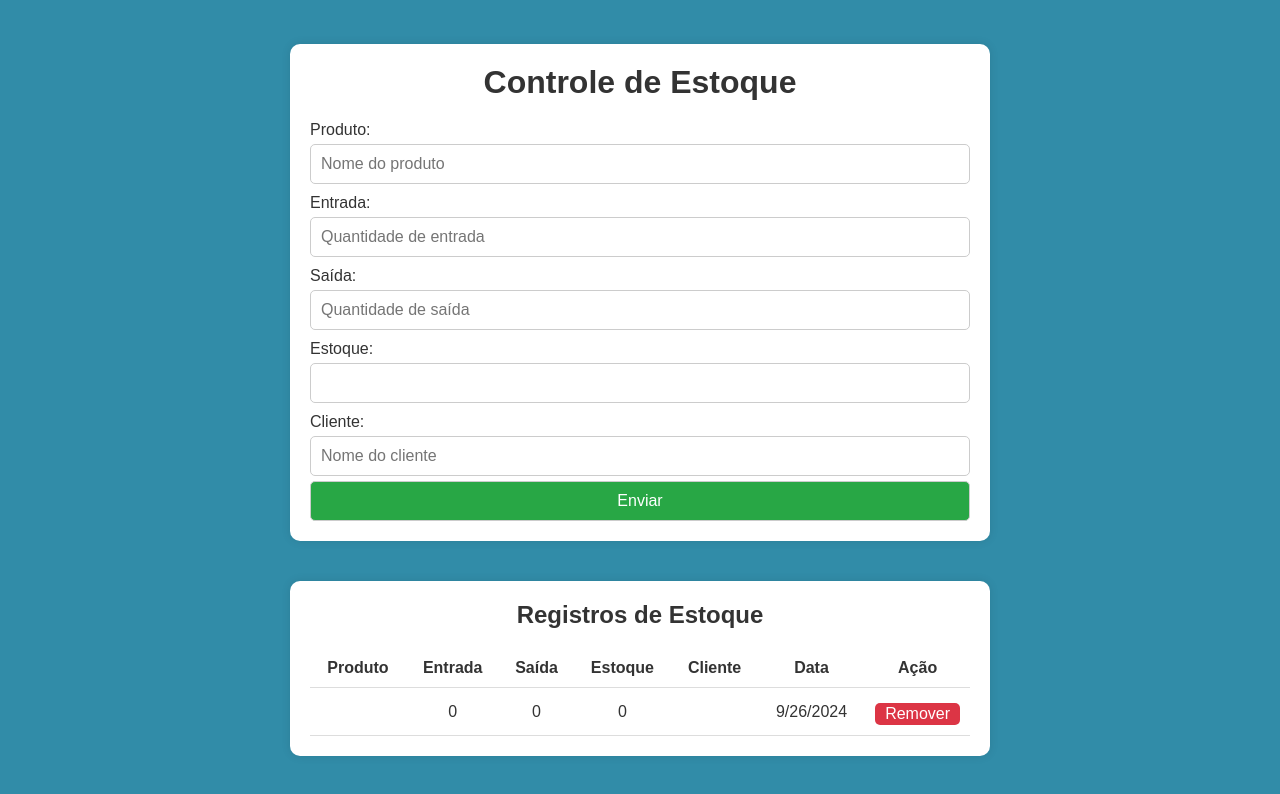
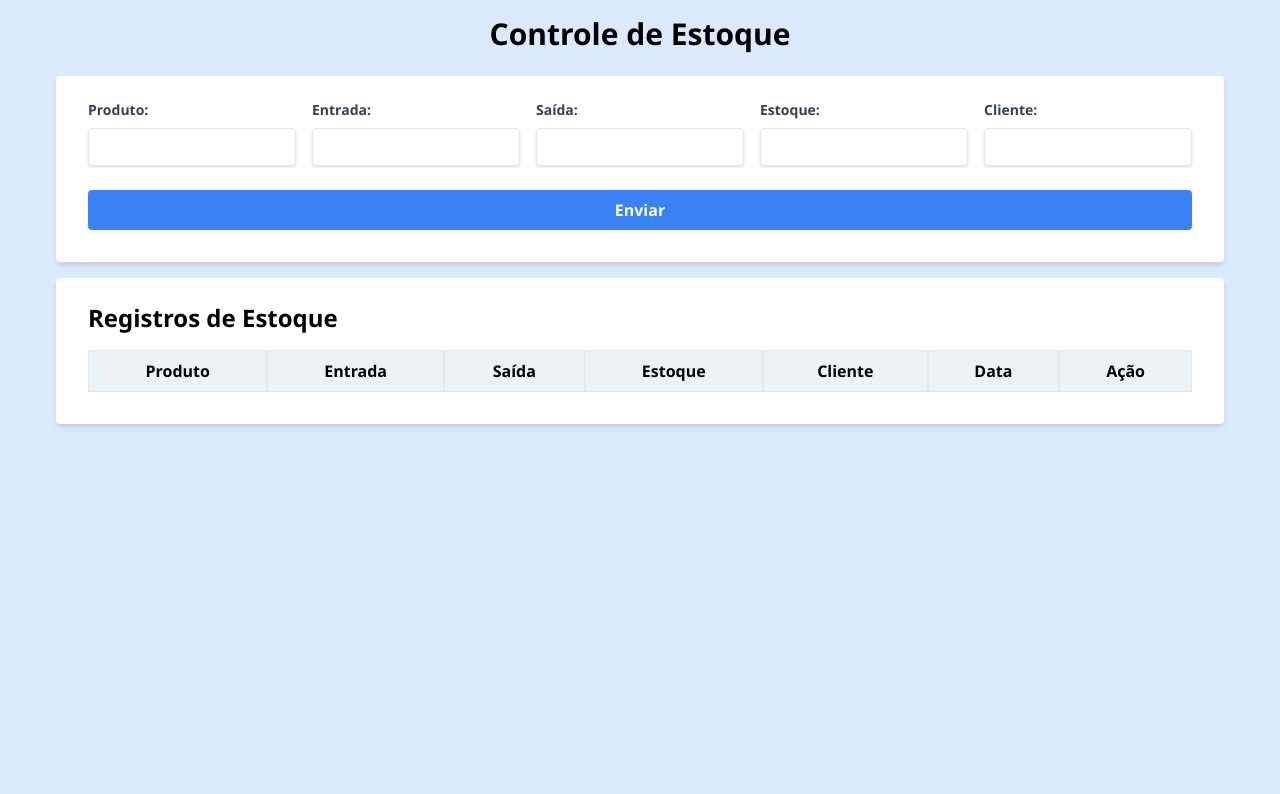
Before and after one commit to Sundargopaldas/controleDeEstoque, a plain HTML site: page index.html in a window 1280 px wide. Both pictures are taken after a click on the button "Enviar". Drawn offline with nearby package versions, Linux system fonts and the light colour scheme.

Commit message:
Add files via upload

```diff
--- a/index.html
+++ b/index.html
@@ -1,52 +1,66 @@
 <!DOCTYPE html>
-<html lang="pt-br">
+<html lang="pt-BR">
 <head>
     <meta charset="UTF-8">
     <meta name="viewport" content="width=device-width, initial-scale=1.0">
     <title>Controle de Estoque</title>
+    <link href="https://cdn.jsdelivr.net/npm/tailwindcss@2.2.19/dist/tailwind.min.css" rel="stylesheet">
     <link rel="stylesheet" href="styles.css">
 </head>
-<body>
-  <div class="container">
-    <h1>Controle de Estoque</h1>
+<body class="bg-blue-100">
+    <div class="container mx-auto p-4">
+        <h1 class="text-3xl font-bold text-center mb-6">Controle de Estoque</h1>
 
-    <label for="produto">Produto:</label>
-    <input type="text" id="produto" placeholder="Nome do produto">
-
-    <label for="entrada">Entrada:</label>
-    <input type="number" id="entrada" placeholder="Quantidade de entrada">
-
-    <label for="saida">Saída:</label>
-    <input type="number" id="saida" placeholder="Quantidade de saída">
-
-    <label for="estoque">Estoque:</label>
-    <input type="number" id="estoque" readonly>
-
-    <label for="cliente">Cliente:</label>
-    <input type="text" id="cliente" placeholder="Nome do cliente">
-
-    <button id="enviar">Enviar</button>
+        <div class="bg-white shadow-md rounded px-8 pt-6 pb-8 mb-4">
+            <div class="grid grid-cols-1 md:grid-cols-2 lg:grid-cols-5 gap-4">
+                <div>
+                    <label for="produto" class="block text-gray-700 text-sm font-bold mb-2">Produto:</label>
+                    <input type="text" id="produto" class="shadow appearance-none border rounded w-full py-2 px-3 text-gray-700 leading-tight focus:outline-none focus:shadow-outline">
+                </div>
+                <div>
+                    <label for="entrada" class="block text-gray-700 text-sm font-bold mb-2">Entrada:</label>
+                    <input type="number" id="entrada" class="shadow appearance-none border rounded w-full py-2 px-3 text-gray-700 leading-tight focus:outline-none focus:shadow-outline">
+                </div>
+                <div>
+                    <label for="saida" class="block text-gray-700 text-sm font-bold mb-2">Saída:</label>
+                    <input type="number" id="saida" class="shadow appearance-none border rounded w-full py-2 px-3 text-gray-700 leading-tight focus:outline-none focus:shadow-outline">
+                </div>
+                <div>
+                    <label for="estoque" class="block text-gray-700 text-sm font-bold mb-2">Estoque:</label>
+                    <input type="number" id="estoque" class="shadow appearance-none border rounded w-full py-2 px-3 text-gray-700 leading-tight focus:outline-none focus:shadow-outline" readonly>
+                </div>
+                <div>
+                    <label for="cliente" class="block text-gray-700 text-sm font-bold mb-2">Cliente:</label>
+                    <input type="text" id="cliente" class="shadow appearance-none border rounded w-full py-2 px-3 text-gray-700 leading-tight focus:outline-none focus:shadow-outline">
+                </div>
+            </div>
+            <div class="mt-6">
+                <button id="enviar" class="bg-blue-500 hover:bg-blue-700 text-white font-bold py-2 px-4 rounded focus:outline-none focus:shadow-outline w-full">
+                    Enviar
+                </button>
+            </div>
         </div>
 
-  <div class="container">
-    <h2>Registros de Estoque</h2>
-    <table id="tabelaEstoque">
+        <div class="bg-white shadow-md rounded px-8 pt-6 pb-8">
+            <h2 class="text-2xl font-bold mb-4">Registros de Estoque</h2>
+            <div class="overflow-x-auto">
+                <table id="tabelaEstoque" class="w-full">
                     <thead>
-        <tr>
-          <th>Produto</th>
-          <th>Entrada</th>
-          <th>Saída</th>
-          <th>Estoque</th>
-          <th>Cliente</th>
-          <th>Data</th>
-          <th>Ação</th>
+                        <tr class="bg-gray-200">
+                            <th class="px-4 py-2">Produto</th>
+                            <th class="px-4 py-2">Entrada</th>
+                            <th class="px-4 py-2">Saída</th>
+                            <th class="px-4 py-2">Estoque</th>
+                            <th class="px-4 py-2">Cliente</th>
+                            <th class="px-4 py-2">Data</th>
+                            <th class="px-4 py-2">Ação</th>
                         </tr>
                     </thead>
-      <tbody>
-      </tbody>
+                    <tbody></tbody>
                 </table>
             </div>
-
+        </div>
+    </div>
     <script src="script.js"></script>
 </body>
 </html>
--- a/script.js
+++ b/script.js
@@ -7,15 +7,12 @@ document.addEventListener("DOMContentLoaded", function() {
     const enviarBtn = document.getElementById('enviar');
     const tabelaEstoque = document.getElementById('tabelaEstoque').getElementsByTagName('tbody')[0];
 
-  // Carrega os dados salvos no localStorage
-  const registros = JSON.parse(localStorage.getItem('estoque')) || [];
+    let registros = JSON.parse(localStorage.getItem('estoque')) || [];
 
-  // Atualiza a tabela com os dados salvos
-  registros.forEach(registro => adicionarLinhaTabela(registro));
-
-  // Calcula o estoque automaticamente quando entrada e saída são preenchidos
-  entradaInput.addEventListener('input', atualizarEstoque);
-  saidaInput.addEventListener('input', atualizarEstoque);
+    function atualizarTabela() {
+        tabelaEstoque.innerHTML = '';
+        registros.forEach((registro, index) => adicionarLinhaTabela(registro, index));
+    }
 
     function atualizarEstoque() {
         const entrada = parseInt(entradaInput.value) || 0;
@@ -23,55 +20,66 @@ document.addEventListener("DOMContentLoaded", function() {
         estoqueInput.value = entrada - saida;
     }
 
-  // Adiciona o registro na tabela e salva no localStorage
-  enviarBtn.addEventListener('click', function() {
-    const produto = produtoInput.value;
-    const entrada = parseInt(entradaInput.value) || 0;
-    const saida = parseInt(saidaInput.value) || 0;
-    const estoque = entrada - saida;
-    const cliente = clienteInput.value;
-    const data = new Date().toLocaleDateString();
+    function validarFormulario() {
+        return produtoInput.value.trim() !== '' &&
+               entradaInput.value.trim() !== '' &&
+               saidaInput.value.trim() !== '' &&
+               clienteInput.value.trim() !== '';
+    }
 
-    const registro = { produto, entrada, saida, estoque, cliente, data };
-
-    // Salva no localStorage
-    registros.push(registro);
-    localStorage.setItem('estoque', JSON.stringify(registros));
-
-    // Adiciona na tabela
-    adicionarLinhaTabela(registro);
-
-    // Limpa os campos
+    function limparFormulario() {
         produtoInput.value = '';
         entradaInput.value = '';
         saidaInput.value = '';
         estoqueInput.value = '';
         clienteInput.value = '';
+    }
+
+    entradaInput.addEventListener('input', atualizarEstoque);
+    saidaInput.addEventListener('input', atualizarEstoque);
+
+    enviarBtn.addEventListener('click', function() {
+        if (!validarFormulario()) {
+            alert('Por favor, preencha todos os campos.');
+            return;
+        }
+
+        const registro = {
+            produto: produtoInput.value,
+            entrada: parseInt(entradaInput.value),
+            saida: parseInt(saidaInput.value),
+            estoque: parseInt(estoqueInput.value),
+            cliente: clienteInput.value,
+            data: new Date().toLocaleDateString()
+        };
+
+        registros.push(registro);
+        localStorage.setItem('estoque', JSON.stringify(registros));
+
+        adicionarLinhaTabela(registro, registros.length - 1);
+        limparFormulario();
     });
 
-  function adicionarLinhaTabela(registro) {
+    function adicionarLinhaTabela(registro, index) {
         const novaLinha = tabelaEstoque.insertRow();
+        novaLinha.innerHTML = `
+            <td class="px-4 py-2">${registro.produto}</td>
+            <td class="px-4 py-2">${registro.entrada}</td>
+            <td class="px-4 py-2">${registro.saida}</td>
+            <td class="px-4 py-2">${registro.estoque}</td>
+            <td class="px-4 py-2">${registro.cliente}</td>
+            <td class="px-4 py-2">${registro.data}</td>
+            <td class="px-4 py-2">
+                <button class="remover">Remover</button>
+            </td>
+        `;
 
-    novaLinha.insertCell(0).textContent = registro.produto;
-    novaLinha.insertCell(1).textContent = registro.entrada;
-    novaLinha.insertCell(2).textContent = registro.saida;
-    novaLinha.insertCell(3).textContent = registro.estoque;
-    novaLinha.insertCell(4).textContent = registro.cliente;
-    novaLinha.insertCell(5).textContent = registro.data;
-
-    const acaoCell = novaLinha.insertCell(6);
-    const removerBtn = document.createElement('button');
-    removerBtn.textContent = 'Remover';
-    removerBtn.classList.add('remover');
-    removerBtn.addEventListener('click', function() {
-      tabelaEstoque.deleteRow(novaLinha.rowIndex - 1);
-
-      // Atualiza o localStorage
-      const index = registros.indexOf(registro);
+        novaLinha.querySelector('.remover').addEventListener('click', function() {
             registros.splice(index, 1);
             localStorage.setItem('estoque', JSON.stringify(registros));
+            atualizarTabela();
         });
+    }
 
-    acaoCell.appendChild(removerBtn);
-  }
+    atualizarTabela();
 });
--- a/styles.css
+++ b/styles.css
@@ -1,124 +1,55 @@
-* {
-  margin: 0;
-  padding: 0;
-  box-sizing: border-box;
-}
-
 body {
-  font-family: Arial, sans-serif;
-  background-color: #318ca8;
-  color: #333;
-  display: flex;
-  flex-direction: column;
-  align-items: center;
-  justify-content: center;
-  min-height: 100vh;
-  padding: 10px;
+    font-family: 'Segoe UI', Tahoma, Geneva, Verdana, sans-serif;
 }
 
 .container {
-  background: #fff;
-  padding: 20px;
-  margin: 20px;
-  border-radius: 10px;
-  box-shadow: 0 0 10px rgba(0, 0, 0, 0.1);
-  width: 100%;
-  max-width: 700px;
+    max-width: 1200px;
 }
 
-h1, h2 {
-  text-align: center;
-  margin-bottom: 20px;
+input[type="number"]::-webkit-inner-spin-button,
+input[type="number"]::-webkit-outer-spin-button {
+    -webkit-appearance: none;
+    margin: 0;
 }
 
-label {
-  display: block;
-  margin-top: 10px;
-  font-size: 1rem;
-}
-
-input, button {
-  width: 100%;
-  padding: 10px;
-  margin-top: 5px;
-  border-radius: 5px;
-  border: 1px solid #ccc;
-  font-size: 1rem;
-}
-
-button {
-  background-color: #28a745;
-  color: white;
-  cursor: pointer;
-}
-
-button:hover {
-  background-color: #218838;
+input[type="number"] {
+    -moz-appearance: textfield;
 }
 
 table {
-  width: 100%;
-  border-collapse: collapse;
-  margin-top: 20px;
-
+    border-collapse: separate;
+    border-spacing: 0;
 }
 
 th, td {
-  padding: 10px;
-  text-align: center;
-  border-bottom: 1px solid #ddd;
-  font-size: 1rem;
+    border: 1px solid #e2e8f0;
 }
 
-button.remover {
-  background-color: #dc3545;
-  color: white;
-  border: none;
-  padding: 2px 2px;
-  cursor: pointer;
+th {
+    background-color: #edf2f7;
+    font-weight: 600;
 }
 
-button.remover:hover {
-  background-color: #c82333;
+tr:nth-child(even) {
+    background-color: #f7fafc;
 }
 
-/* Responsividade para tablets */
-@media (max-width: 768px) {
-  body {
-    padding: 10px;
-  }
-
-  .container {
-    width: 100%;
-    padding: 15px;
-  }
-
-  input, button {
-    font-size: 0.9rem;
-  }
-
-  th, td {
-    font-size: 0.9rem;
-  }
+.remover {
+    background-color: #f56565;
+    color: white;
+    padding: 0.25rem 0.5rem;
+    border-radius: 0.25rem;
+    font-size: 0.875rem;
+    transition: background-color 0.3s ease;
 }
 
-/* Responsividade para celulares */
-@media (max-width: 480px) {
-  .container {
-    padding: 5px;
-  }
+.remover:hover {
+    background-color: #e53e3e;
+}
 
-  input, button {
-    font-size: 0.8rem;
-    padding: 8px;
-  }
-
-  th, td {
-    font-size: 0.6rem;
-    padding: 8px;
-  }
-
-  table {
-    font-size: 0.8rem;
-  }
+@media (max-width: 640px) {
+    th, td {
+        padding: 0.5rem 0.25rem;
+        font-size: 0.75rem;
+    }
 }
```
Lines whose indentation alone changed are shown as unchanged.
